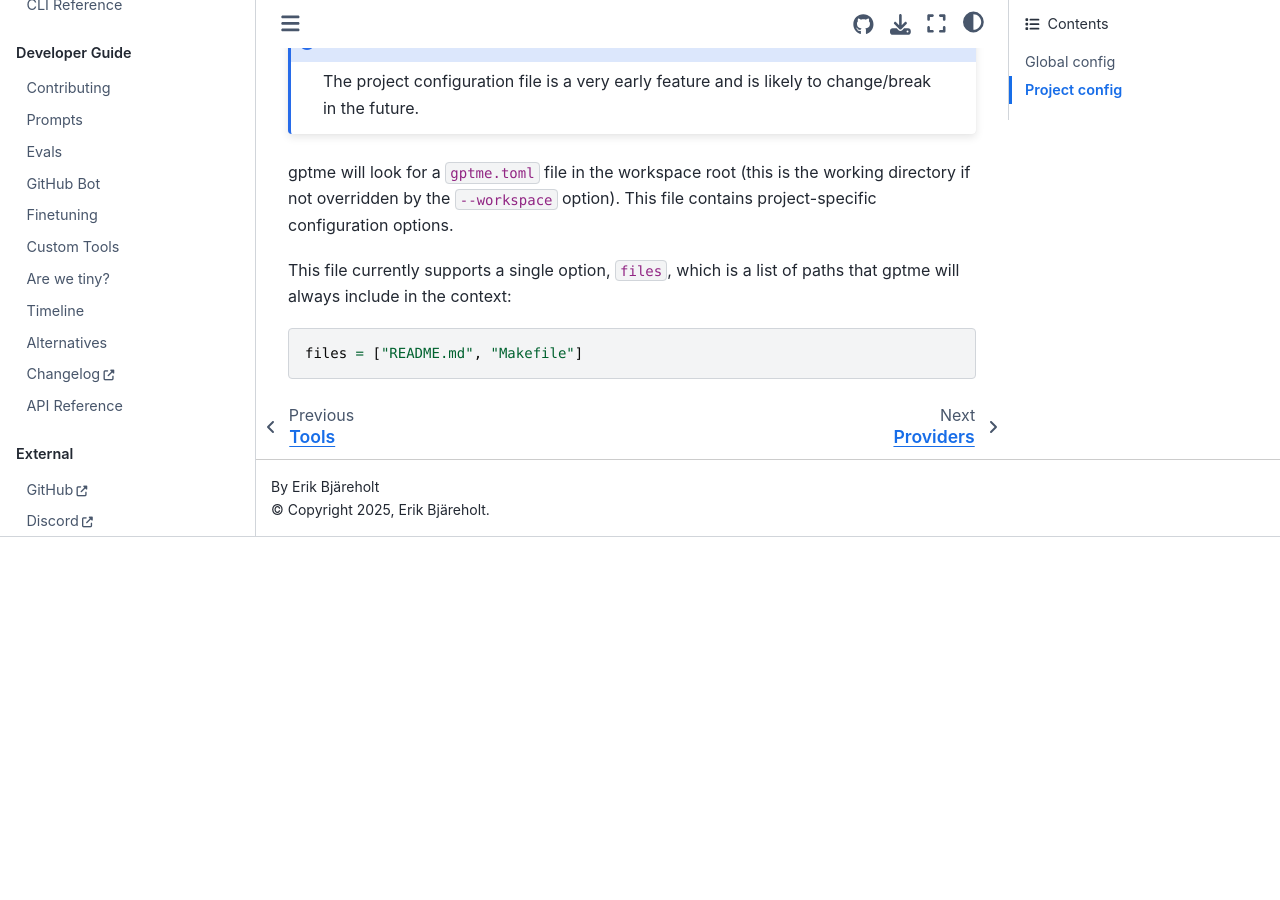
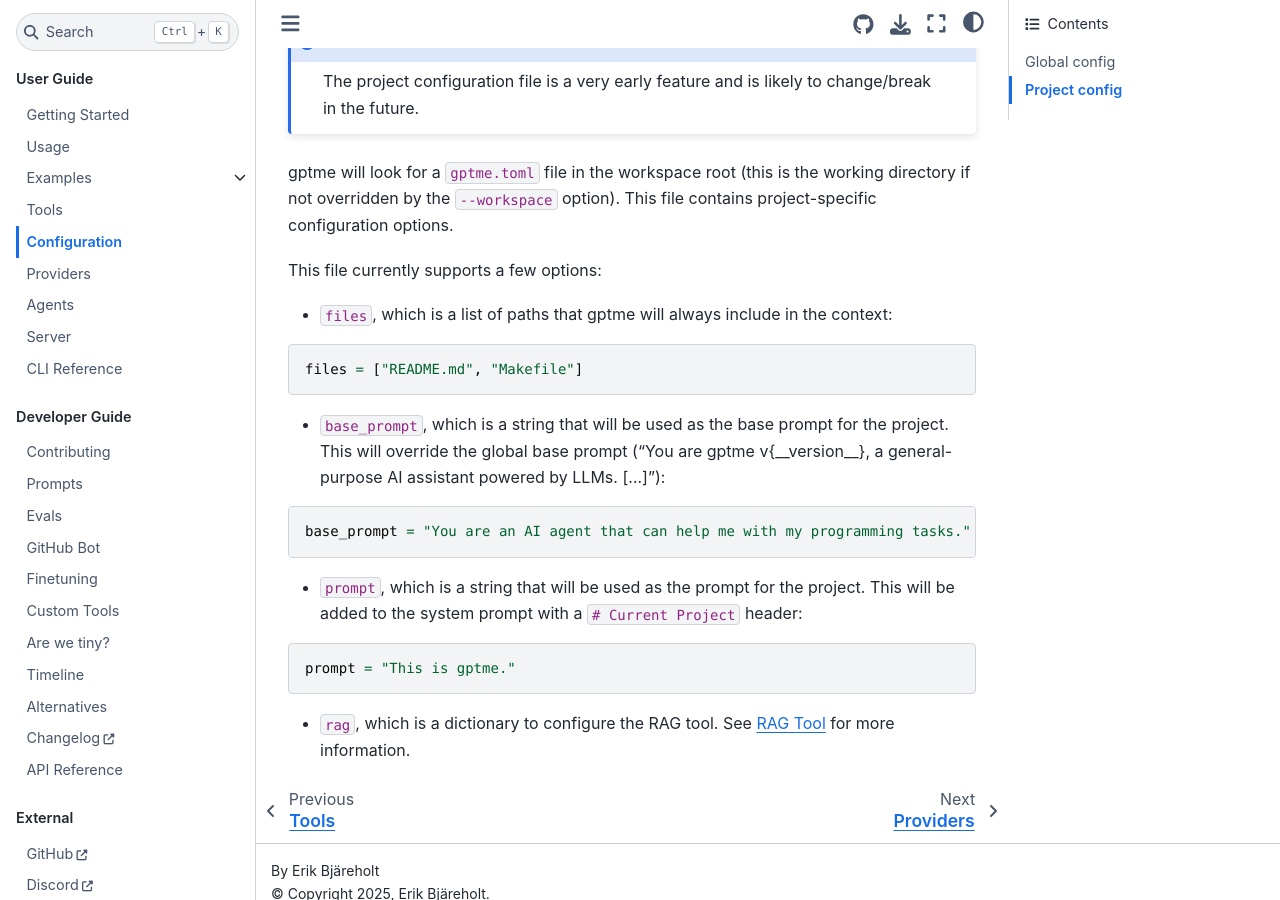
Before and after one commit to ErikBjare/gptme, a Sphinx documentation site: the page built from docs/config.rst, in a window 1280 px wide and 900 px high, scrolled down 1345 px. Built offline with Sphinx 7.4.7 and the Sphinx Book theme 1.1.4, drawn with Linux system fonts in a browser that asks for light colours; before the commit the page ends 1882 px from its top, so only the background shows below that.

Commit message:
feat: add option to override base prompt

```diff
--- a/docs/config.rst
+++ b/docs/config.rst
@@ -63,8 +63,24 @@ The project configuration file is intended to let the user configure how gptme w
 
 gptme will look for a ``gptme.toml`` file in the workspace root (this is the working directory if not overridden by the ``--workspace`` option). This file contains project-specific configuration options.
 
-This file currently supports a single option, ``files``, which is a list of paths that gptme will always include in the context:
+This file currently supports a few options:
+
+- ``files``, which is a list of paths that gptme will always include in the context:
 
 .. code-block:: toml
 
     files = ["README.md", "Makefile"]
+
+- ``base_prompt``, which is a string that will be used as the base prompt for the project. This will override the global base prompt ("You are gptme v{__version__}, a general-purpose AI assistant powered by LLMs. [...]"):
+
+.. code-block:: toml
+
+    base_prompt = "You are an AI agent that can help me with my programming tasks."
+
+- ``prompt``, which is a string that will be used as the prompt for the project. This will be added to the system prompt with a ``# Current Project`` header:
+
+.. code-block:: toml
+
+    prompt = "This is gptme."
+
+- ``rag``, which is a dictionary to configure the RAG tool. See :ref:`RAG Tool <rag-tool>` for more information.
--- a/docs/tools.rst
+++ b/docs/tools.rst
@@ -122,6 +122,8 @@ Computer
     :members:
     :noindex:
 
+.. _rag-tool:
+
 RAG
 ---
 
```
Also changed, not shown: 3 other files.
